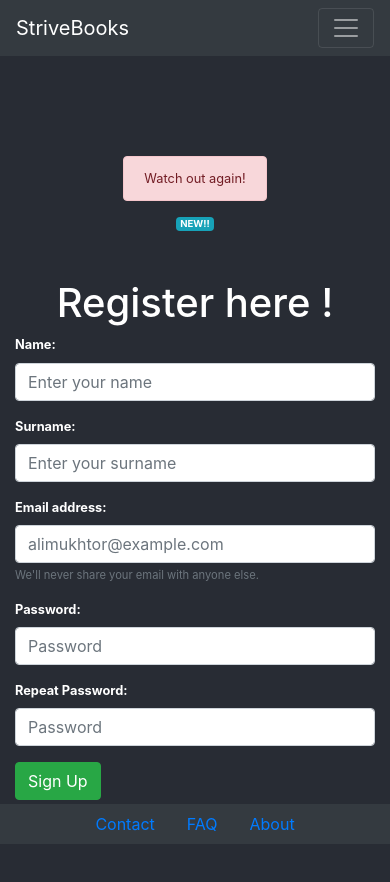
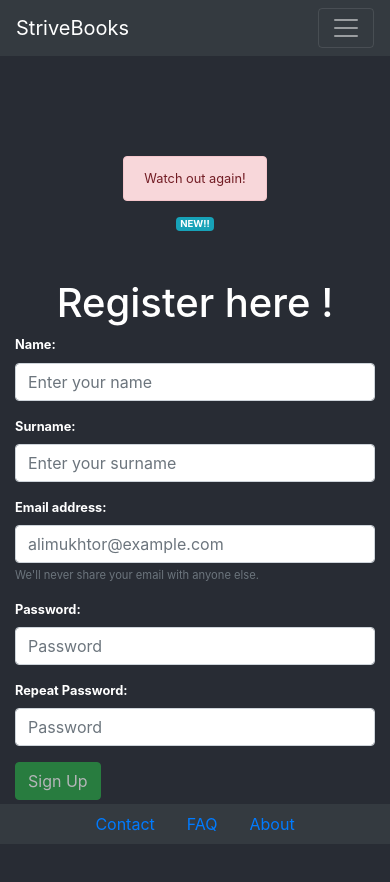
Before and after one commit to alimukhtor/M4-D7-ReactHooks, a React (Create React App) app in the folder react-hooks/: page /register in a window 390 px wide. Shown: the top 882 px of the page. Built offline with nearby package versions, Linux system fonts and the light colour scheme.

Commit message:
added responsive input fields

```diff
--- a/react-hooks/src/components/Register.jsx
+++ b/react-hooks/src/components/Register.jsx
@@ -2,7 +2,6 @@
 import {Component} from 'react'
 class Register extends Component {
   state = {
-    loading: false,
     registration: {
       name: '',
       surname:'',
@@ -14,12 +13,6 @@
   }
 
 
-   fetchLoading =()=> {
-     this.setState({loading:true})
-    setTimeout(()=>{
-      this.setState({loading:false})
-    }, 300)
-  }
 
   handleInput=(inputField, value)=> {
     this.setState({
@@ -31,24 +24,36 @@
     })
 
   }
+
+  isClickedBtn =()=> {
+    let isItFilled = false;
+    if(this.state.registration.name.length >= 2 &&
+      this.state.registration.surname.length >= 3 &&
+      this.state.registration.password.match(/^(?=.*[0-9])(?=.*[a-zA-Z])([a-zA-Z0-9]+)$/) &&
+      this.state.registration.confirmPassword === this.state.registration.password
+
+      ){
+      isItFilled = true;
+    }
+  return isItFilled
+  }
 render(){
-  const {loading} = this.state
   return(
       <Container>
         <Row className="justify-content-center form-register mt-5">
           <Col xs={12} md={6}>
             <h1 className="text-center">Register here !</h1>
-            <Form >
+            <Form>
               <Form.Group>
               <Form.Label className="font-weight-bold">Name:</Form.Label>
-              <Form.Control type="text" placeholder="Enter your name"
+              <Form.Control type="text" required title="at least 2 chars" placeholder="Enter your name"
               value={this.state.registration.name}
               onChange={(e) => this.handleInput('name', e.target.value)}
               />
               </Form.Group>
               <Form.Group>
               <Form.Label className="font-weight-bold">Surname:</Form.Label>
-              <Form.Control type="text"  placeholder="Enter your surname"
+              <Form.Control type="text" required title="at least 3 chars" placeholder="Enter your surname"
               value={this.state.registration.surname}
               onChange={(e) => this.handleInput('surname', e.target.value)}
               />
@@ -65,7 +70,7 @@
               </Form.Group>
               <Form.Group>
                 <Form.Label className="font-weight-bold">Password:</Form.Label>
-                  <Form.Control type="password"  placeholder="Password"
+                  <Form.Control type="password"  required title="Should contain at least 8 chars, 1 digit, 1 letter" placeholder="Password"
                   value={this.state.registration.password}
                   onChange={(e) => this.handleInput('password', e.target.value)}
 
@@ -73,15 +78,13 @@
               </Form.Group>
               <Form.Group>
                 <Form.Label className="font-weight-bold">Repeat Password:</Form.Label>
-                <Form.Control type="password" placeholder="Password"
+                <Form.Control type="password" required title="Should match with your password" placeholder="Password"
                 value={this.state.registration.confirmPassword}
                 onChange={(e) => this.handleInput('confirmPassword', e.target.value)}
                 />
               </Form.Group>
-              <Button variant="success" type="submit" onClick={this.fetchLoading} disabled={loading}>
-              {
-                loading && <Spinner animation="grow" variant="danger" />
-              }
+              <Button variant="success" type="submit" disabled={!this.isClickedBtn()}>
+
                 Sign Up
               </Button>
             </Form>
```
